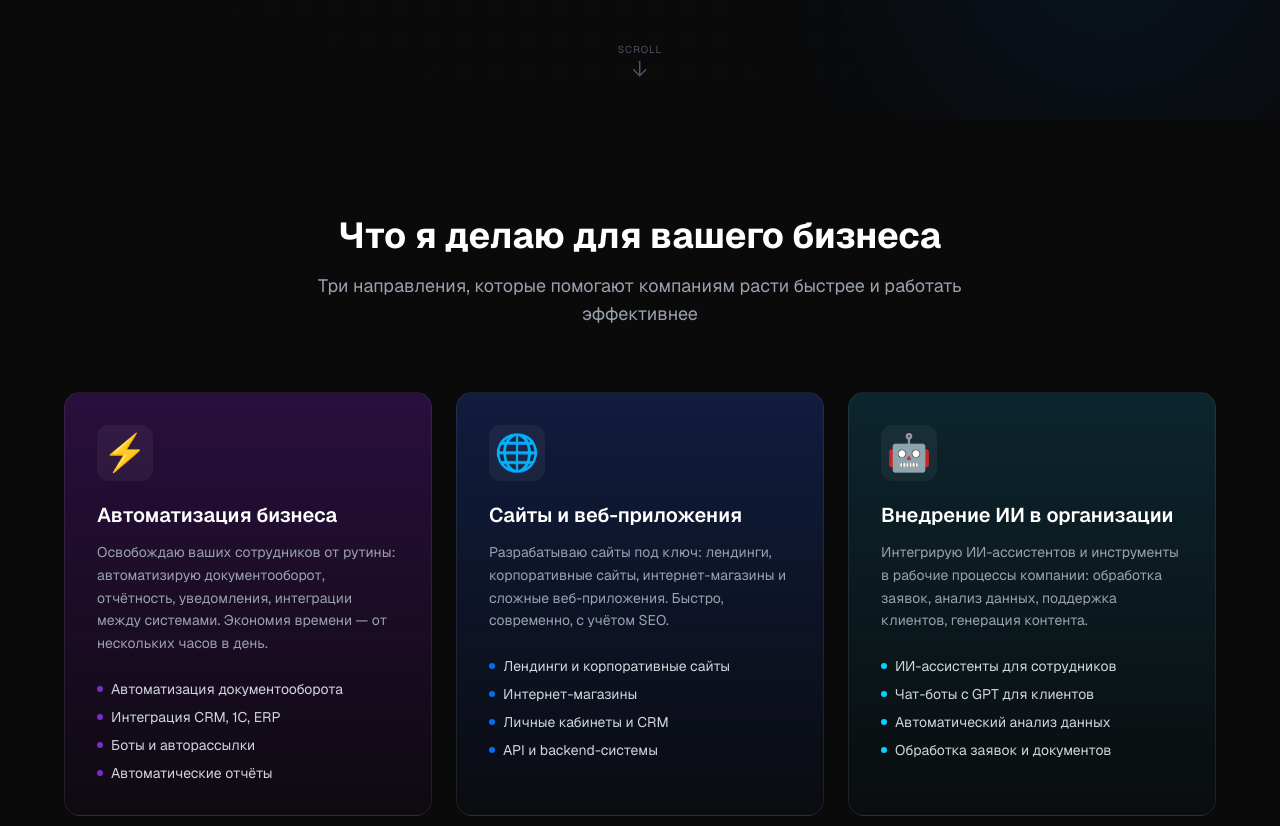
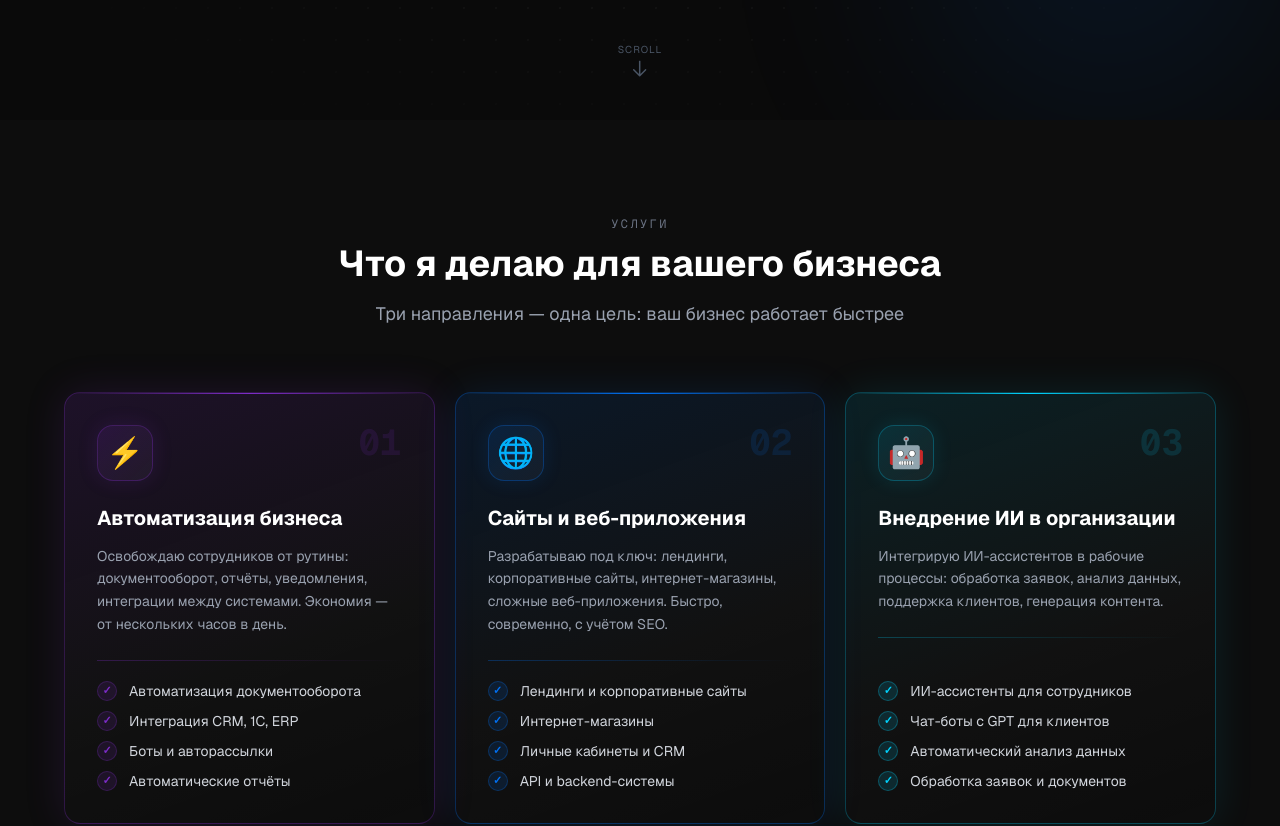
Before and after one commit to vronskyvitaly/next-portfolio-dvertising, a Next.js app: page / in a window 1280 px wide. Shown: the part 680-1506 px from the top of the page. Built offline with nearby package versions, Linux system fonts and the light colour scheme.

Commit message:
feat(services): карточки услуг переработаны визуально

```diff
--- a/src/components/Services.tsx
+++ b/src/components/Services.tsx
@@ -1,93 +1,153 @@
 const services = [
   {
+    num: "01",
     icon: "⚡",
     title: "Автоматизация бизнеса",
     description:
-      "Освобождаю ваших сотрудников от рутины: автоматизирую документооборот, отчётность, уведомления, интеграции между системами. Экономия времени — от нескольких часов в день.",
+      "Освобождаю сотрудников от рутины: документооборот, отчёты, уведомления, интеграции между системами. Экономия — от нескольких часов в день.",
     bullets: [
       "Автоматизация документооборота",
       "Интеграция CRM, 1С, ERP",
       "Боты и авторассылки",
       "Автоматические отчёты",
     ],
-    gradient: "from-purple-900/40 to-purple-900/5",
     accent: "#7d2cc8",
+    glow: "rgba(125,44,200,0.15)",
+    border: "rgba(125,44,200,0.3)",
+    topLine: "linear-gradient(90deg, transparent, #7d2cc8, transparent)",
   },
   {
+    num: "02",
     icon: "🌐",
     title: "Сайты и веб-приложения",
     description:
-      "Разрабатываю сайты под ключ: лендинги, корпоративные сайты, интернет-магазины и сложные веб-приложения. Быстро, современно, с учётом SEO.",
+      "Разрабатываю под ключ: лендинги, корпоративные сайты, интернет-магазины, сложные веб-приложения. Быстро, современно, с учётом SEO.",
     bullets: [
       "Лендинги и корпоративные сайты",
       "Интернет-магазины",
       "Личные кабинеты и CRM",
       "API и backend-системы",
     ],
-    gradient: "from-blue-900/40 to-blue-900/5",
     accent: "#0070f3",
+    glow: "rgba(0,112,243,0.12)",
+    border: "rgba(0,112,243,0.3)",
+    topLine: "linear-gradient(90deg, transparent, #0070f3, transparent)",
   },
   {
+    num: "03",
     icon: "🤖",
     title: "Внедрение ИИ в организации",
     description:
-      "Интегрирую ИИ-ассистентов и инструменты в рабочие процессы компании: обработка заявок, анализ данных, поддержка клиентов, генерация контента.",
+      "Интегрирую ИИ-ассистентов в рабочие процессы: обработка заявок, анализ данных, поддержка клиентов, генерация контента.",
     bullets: [
       "ИИ-ассистенты для сотрудников",
       "Чат-боты с GPT для клиентов",
       "Автоматический анализ данных",
       "Обработка заявок и документов",
     ],
-    gradient: "from-cyan-900/40 to-cyan-900/5",
     accent: "#00d4ff",
+    glow: "rgba(0,212,255,0.1)",
+    border: "rgba(0,212,255,0.25)",
+    topLine: "linear-gradient(90deg, transparent, #00d4ff, transparent)",
   },
 ];
 
 export default function Services() {
   return (
-    <section id="services" className="py-24 px-6">
+    <section id="services" className="py-24 px-6 bg-[#0d0d0d]">
       <div className="max-w-6xl mx-auto">
+
         <div className="text-center mb-16">
+          <p className="text-xs uppercase tracking-[0.2em] text-gray-500 mb-3 font-mono">
+            услуги
+          </p>
           <h2 className="text-3xl sm:text-4xl font-bold text-white mb-4">
             Что я делаю для вашего бизнеса
           </h2>
-          <p className="text-gray-400 text-lg max-w-2xl mx-auto">
-            Три направления, которые помогают компаниям расти быстрее
-            и работать эффективнее
+          <p className="text-gray-400 text-lg max-w-xl mx-auto">
+            Три направления — одна цель: ваш бизнес работает быстрее
           </p>
         </div>
 
-        <div className="grid md:grid-cols-3 gap-6">
+        <div className="grid md:grid-cols-3 gap-5">
           {services.map((service) => (
             <div
               key={service.title}
-              className={`relative rounded-2xl p-8 border border-white/8 bg-gradient-to-b ${service.gradient} hover:border-white/15 transition-colors`}
+              className="relative rounded-2xl overflow-hidden flex flex-col transition-transform duration-300 hover:-translate-y-1"
+              style={{
+                background: `linear-gradient(160deg, ${service.glow} 0%, rgba(255,255,255,0.02) 60%, transparent 100%)`,
+                border: `1px solid ${service.border}`,
+                boxShadow: `0 0 40px ${service.glow}`,
+              }}
             >
+              {/* Линия сверху */}
               <div
-                className="text-4xl mb-5 w-14 h-14 flex items-center justify-center rounded-xl bg-white/5"
+                className="absolute top-0 left-0 right-0 h-px"
+                style={{ background: service.topLine }}
+              />
+
+              <div className="p-8 flex flex-col flex-1">
+                {/* Шапка карточки */}
+                <div className="flex items-start justify-between mb-6">
+                  {/* Иконка */}
+                  <div
+                    className="w-14 h-14 rounded-2xl flex items-center justify-center text-3xl"
+                    style={{
+                      background: `linear-gradient(135deg, ${service.glow} 0%, rgba(255,255,255,0.04) 100%)`,
+                      border: `1px solid ${service.border}`,
+                      boxShadow: `0 0 20px ${service.glow}`,
+                    }}
                   >
                     {service.icon}
                   </div>
-              <h3 className="text-xl font-semibold text-white mb-3">
+
+                  {/* Номер */}
+                  <span
+                    className="text-4xl font-bold font-mono leading-none"
+                    style={{ color: `${service.accent}22` }}
+                  >
+                    {service.num}
+                  </span>
+                </div>
+
+                {/* Заголовок */}
+                <h3 className="text-xl font-bold text-white mb-3 leading-snug">
                   {service.title}
                 </h3>
+
+                {/* Описание */}
                 <p className="text-gray-400 text-sm leading-relaxed mb-6">
                   {service.description}
                 </p>
-              <ul className="space-y-2">
+
+                {/* Разделитель */}
+                <div
+                  className="h-px mb-5"
+                  style={{ background: `linear-gradient(90deg, ${service.border}, transparent)` }}
+                />
+
+                {/* Буллеты */}
+                <ul className="space-y-2.5 mt-auto">
                   {service.bullets.map((bullet) => (
                     <li
                       key={bullet}
-                    className="flex items-center gap-2 text-sm text-gray-300"
+                      className="flex items-center gap-3 text-sm text-gray-300"
                     >
                       <span
-                      className="w-1.5 h-1.5 rounded-full flex-shrink-0"
-                      style={{ background: service.accent }}
-                    />
+                        className="flex-shrink-0 w-5 h-5 rounded-full flex items-center justify-center text-[11px] font-bold"
+                        style={{
+                          background: `${service.accent}22`,
+                          color: service.accent,
+                          border: `1px solid ${service.accent}44`,
+                        }}
+                      >
+                        ✓
+                      </span>
                       {bullet}
                     </li>
                   ))}
                 </ul>
+              </div>
             </div>
           ))}
         </div>
```
Lines whose indentation alone changed are shown as unchanged.
